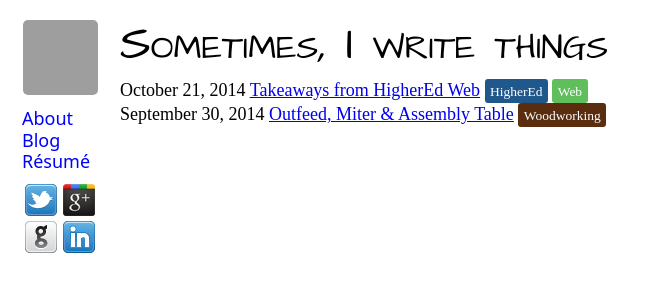
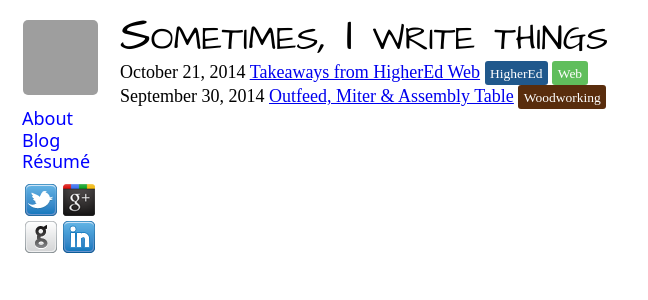
Before and after one commit to krschmidt/krschmidt.github.com, a Jekyll site: the page built from index.html, in a window 1280 px wide. Shown: the top 300 px of the page, without its empty margins (0-648 px from the left). Built offline with Jekyll 4.4.1, drawn with Linux system fonts in a browser that asks for light colours; grey boxes are pictures that could not be loaded.

Commit message:
align h1s

```diff
--- a/css/main.css
+++ b/css/main.css
@@ -164,14 +164,11 @@ a:visited.tag {
     background-color: #60be5c;
     color: #fff; }
 
-article h1 {
-  line-height: 30px;
-  margin: 0 0 .1em; }
-  article h1 a {
-    color: #000;
-    text-decoration: none; }
-    article h1 a:hover {
-      text-decoration: underline; }
+article h1 a {
+  color: #000;
+  text-decoration: none; }
+  article h1 a:hover {
+    text-decoration: underline; }
 article h2 {
   font-family: 'Architects Daughter', sans;
   font-weight: bold;
@@ -184,8 +181,8 @@ h1 {
   font-family: 'Architects Daughter', sans;
   font-size: 48px;
   font-variant: small-caps;
-  line-height: 48px;
-  margin: 1em 0; }
+  line-height: 30px;
+  margin: 0 0 .1em; }
   h1.top-title {
     margin: 0 0 12px; }
 
```
Also changed, not shown: css/main.scss (+7 -11 lines).
